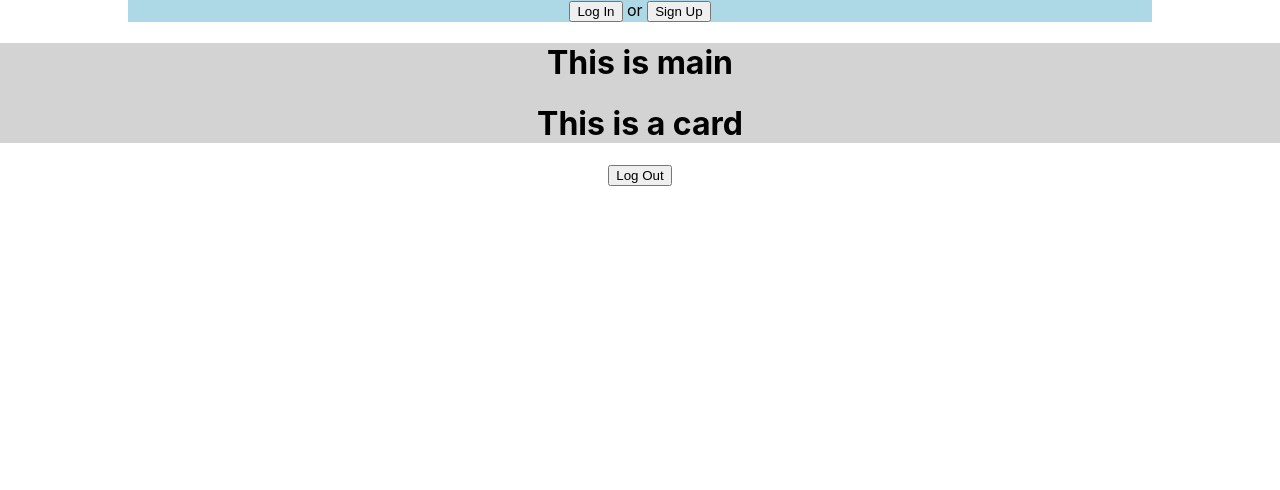
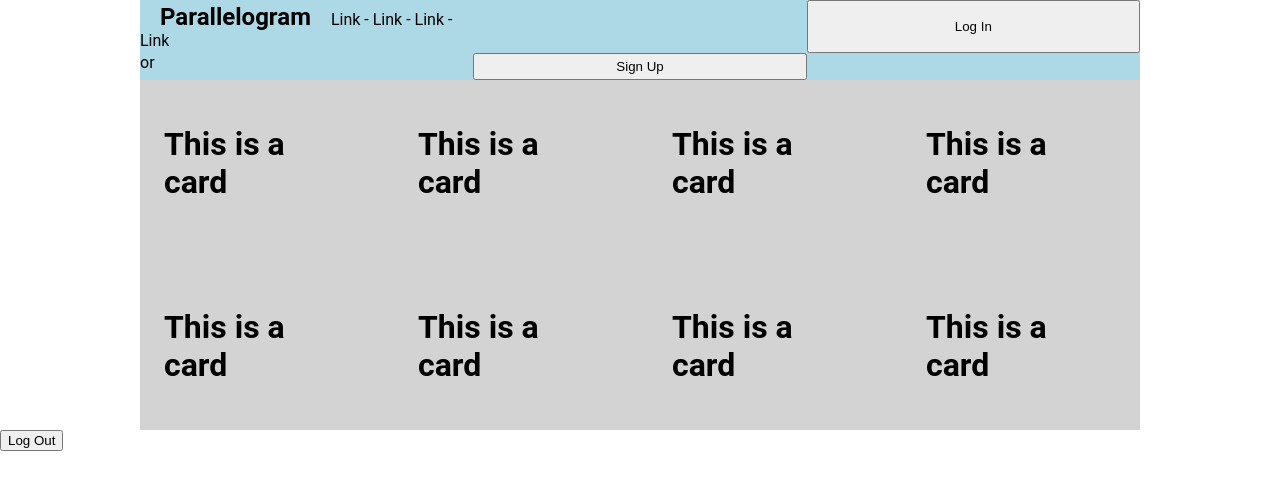
Before and after one commit to bbbtttiii/parallelogram-frontend, a React (Create React App) app in the folder frontend/: page / in a window 1280 px wide. Shown: the top 490 px of the page. Built offline with nearby package versions, Linux system fonts and the light colour scheme; no server answers.

Commit message:
set up basic grid css

```diff
--- a/frontend/src/components/Main.js
+++ b/frontend/src/components/Main.js
@@ -4,7 +4,13 @@ import Card from './Card.js';
 const Main = () => {
   return (
     <div className="Main">
-      <h1>This is main</h1>
+      <Card />
+      <Card />
+      <Card />
+      <Card />
+      <Card />
+      <Card />
+      <Card />
       <Card />
     </div>
   )
--- a/frontend/src/components/Nav.js
+++ b/frontend/src/components/Nav.js
@@ -6,6 +6,12 @@ import Logout from './Logout.js';
 const Nav = ({ currentUser }) => {
   return (
     <div className="Nav">
+      <span className="left-nav">
+        <h1 class="title">Parallelogram</h1>
+        Link - Link - Link - Link
+      </span>
+      <span className="right-nav">
+      </span>
       {currentUser ? <strong>Hi {currentUser.attributes.username}</strong> : ""}
       <button>Log In</button> or <button>Sign Up</button>
       {/* {currentUser ? <Logout /> : <Login />} */}
--- a/frontend/src/index.css
+++ b/frontend/src/index.css
@@ -1,24 +1,58 @@
-body {
-  margin: 0;
-  text-align: center;
-  font-family: -apple-system, BlinkMacSystemFont, 'Segoe UI', 'Roboto', 'Oxygen',
-    'Ubuntu', 'Cantarell', 'Fira Sans', 'Droid Sans', 'Helvetica Neue',
-    sans-serif;
-  -webkit-font-smoothing: antialiased;
-  -moz-osx-font-smoothing: grayscale;
+* {
+  -webkit-box-sizing: border-box;
+  -moz-box-sizing: border-box;
+  box-sizing: border-box;
 }
 
-code {
-  font-family: source-code-pro, Menlo, Monaco, Consolas, 'Courier New',
-    monospace;
+html, body {
+  margin: 0;
+  padding: 0;
+  height: 100%;
+  width: 100%;
+  font-family: Roboto, sans-serif;
 }
 
 .Nav {
-  margin-left: 10%;
-  margin-right: 10%;
+  height: 80px;
+  width: 90%;
+  max-width: 1000px;
+  margin: 0 auto;
+  display: grid;
+  grid-template-columns: 1fr 1fr 1fr;
   background-color: lightblue;
+}
+
+.title {
+  font-size: 1.5em;
+  display: inline;
+  padding: 20px;
+}
+
+.left-nav {
+  margin: 0;
+  grid-column: 1 / 2;
+  justify-self: start;
+  align-self: center;
+  display:inline;
+}
+
+.right-nav {
+  grid-column: 2 / 3;
+  justify-self: end;
+  align-self: center;
+  display: inline;
 }
 
 .Main {
   background-color: lightgray;
+  width: 90%;
+  max-width: 1000px;
+  margin: 0 auto;
+  display: grid;
+  grid-template-columns: repeat(auto-fill, minmax(200px, 1fr));
+  grid-gap: 1rem;
 }
+
+.Main > div {
+  padding: 1.5rem;
+}
```
